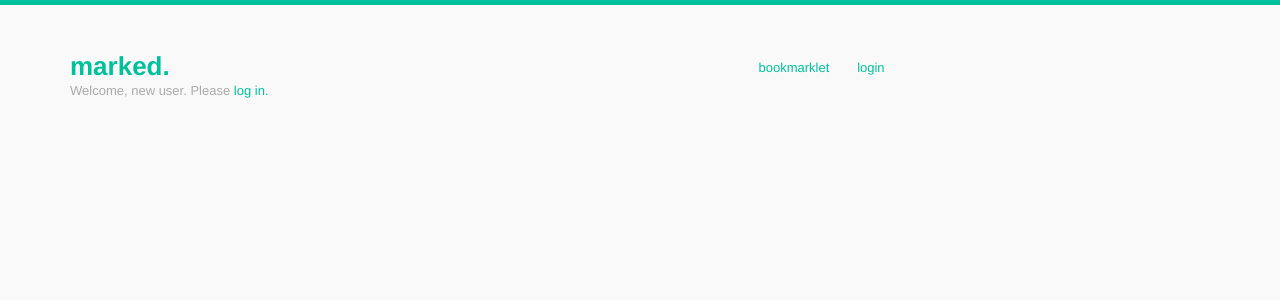
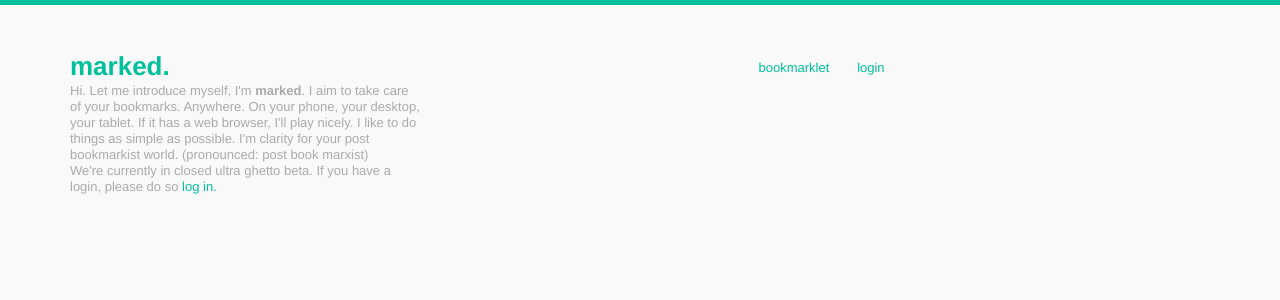
Before and after one commit to zachwood/marked, a Django app: template templates/home.html in a window 1280 px wide. Shown: the top 300 px of the page. Run offline with Django 3.2, Linux system fonts and the light colour scheme; the template is opened without the code that fills it, so the values that code supplies are empty; parts of the project's set-up code (start-up, migrations or seed data) failed here and were passed over; some libraries are stand-ins or nearby versions.

Commit message:
added intro

```diff
--- a/templates/home.html
+++ b/templates/home.html
@@ -28,7 +28,16 @@
 
 <div class="row">
     <div class="fourcol">
-        <p class="welcome">Welcome, new user. Please <a href="/accounts/login/">log in.</a></p>
+        <p class="welcome">
+        Hi. Let me introduce myself, I'm <strong>marked</strong>. I
+        aim to take care of your bookmarks. Anywhere. On your phone, your desktop,
+        your tablet. If it has a web browser, I'll play nicely. I like to do things
+        as simple as possible. I'm clarity for your post bookmarkist world.
+        (pronounced: post book marxist)</p>
+
+        <p class="welcome">
+        We're currently in closed ultra ghetto beta. If you have a login, please do so
+        <a href="/accounts/login/">log in.</a></p>
     </div>
 </div>
 
```
